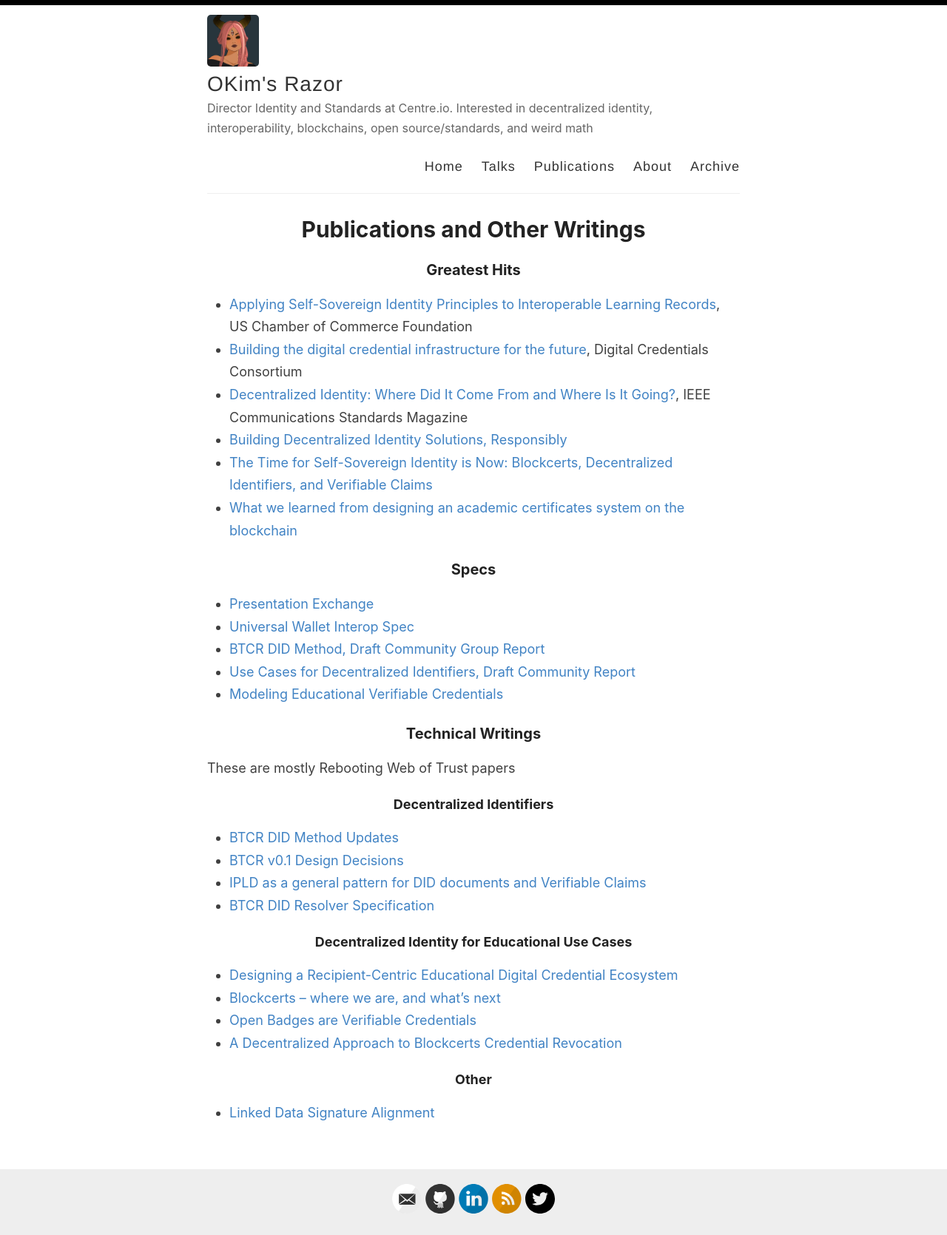
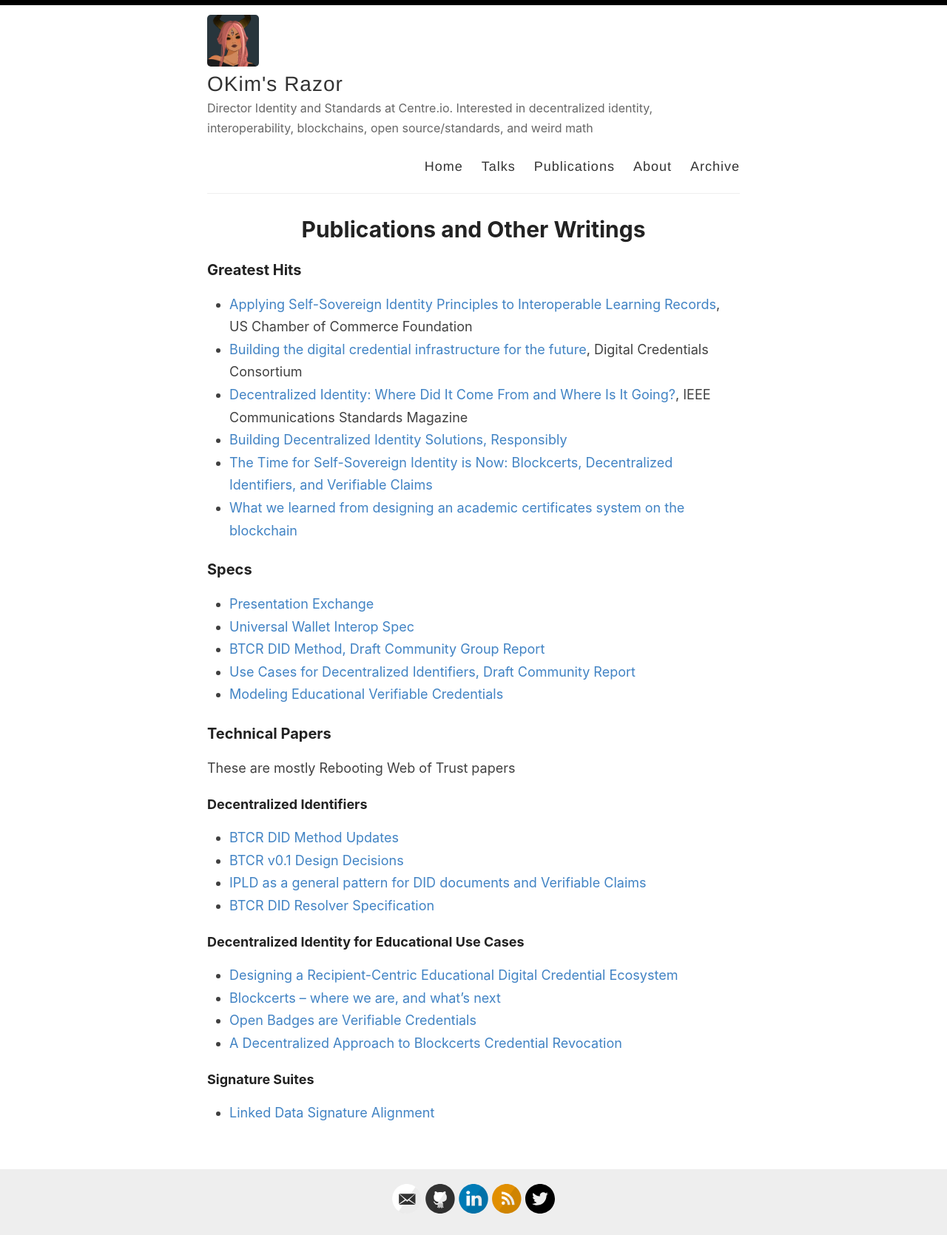
Before and after one commit to kimdhamilton/kimdhamilton.github.io, a Jekyll site: the page built from _pages/publications.md, in a window 1280 px wide. Shown: the whole page at 74% size. Built offline with Jekyll 4.4.1, drawn with Linux system fonts in a browser that asks for light colours.

Commit message:
Update publications.md

```diff
--- a/_pages/publications.md
+++ b/_pages/publications.md
@@ -4,24 +4,7 @@
 permalink: /publications/
 ---
 
-<style>
-  <!-- overriding header text align -->
-  h1, h2, h3, h4, h5, h6 {
-  font-family: -system-ui, -apple-system, BlinkMacSystemFont, "Segoe UI", Roboto, Helvetica, Arial, sans-serif, "Apple Color Emoji", "Segoe UI Emoji", "Segoe UI Symbol";
-  color: $darkerGray;
-  font-weight: bold;
-
-  line-height: 1.7;
-  margin: 1em 0 15px;
-  padding: 0;
-  text-align: left;
-
-  @include mobile {
-    line-height: 1.4;
-  }
-}
-</style>
-### Greatest Hits
+<h3 style="text-align:left;">Greatest Hits</h3>
 
 - [Applying Self-Sovereign Identity Principles to Interoperable Learning Records](https://www.uschamberfoundation.org/sites/default/files/media-uploads/Applying%20SSI%20Principles%20to%20ILRs%20Report.pdf), US Chamber of Commerce Foundation
 - [Building the digital credential infrastructure for the future](https://digitalcredentials.mit.edu/wp-content/uploads/2020/02/white-paper-building-digital-credential-infrastructure-future.pdf), Digital Credentials Consortium
@@ -30,7 +13,7 @@
 - [The Time for Self-Sovereign Identity is Now: Blockcerts, Decentralized Identifiers, and Verifiable Claims](https://medium.com/learning-machine-blog/the-time-for-self-sovereign-identity-is-now-222aab97041b)
 - [What we learned from designing an academic certificates system on the blockchain](https://medium.com/mit-media-lab/what-we-learned-from-designing-an-academic-certificates-system-on-the-blockchain-34ba5874f196)
 
-### Specs
+<h3 style="text-align:left;">Specs</h3>
 
 - [Presentation Exchange](https://identity.foundation/presentation-exchange)
 - [Universal Wallet Interop Spec](https://w3c-ccg.github.io)
@@ -38,24 +21,24 @@
 - [Use Cases for Decentralized Identifiers, Draft Community Report](https://w3c-ccg.github.io/did-use-cases/)
 - [Modeling Educational Verifiable Credentials](https://w3c-ccg.github.io/vc-ed-models/)
 
-### Technical Writings
+<h3 style="text-align:left;">Technical Papers</h3>
 
 These are mostly Rebooting Web of Trust papers
 
-##### Decentralized Identifiers
+<h5 style="text-align:left;">Decentralized Identifiers</h5>
 
 - [BTCR DID Method Updates](https://medium.com/@kimdhamilton/btcr-did-method-updates-d0fd14386139)
 - [BTCR v0.1 Design Decisions](https://github.com/WebOfTrustInfo/rwot7-toronto/blob/master/final-documents/btcr_0_1.pdf)
 - [IPLD as a general pattern for DID documents and Verifiable Claims](https://github.com/WebOfTrustInfo/rwot7-toronto/blob/master/final-documents/ipld-did.pdf)
 - [BTCR DID Resolver Specification](https://github.com/WebOfTrustInfo/rebooting-the-web-of-trust-spring2018/blob/master/final-documents/btcr-resolver.pdf)
 
-##### Decentralized Identity for Educational Use Cases
+<h5 style="text-align:left;">Decentralized Identity for Educational Use Cases</h5>
 
 - [Designing a Recipient-Centric Educational Digital Credential Ecosystem](https://github.com/WebOfTrustInfo/rwot8-barcelona/blob/master/topics-and-advance-readings/educational-credentialing-ecosystem.md)
 - [Blockcerts -- where we are, and what's next](https://github.com/WebOfTrustInfo/rwot7-toronto/blob/master/topics-and-advance-readings/blockcerts_roadmap.md)
 - [Open Badges are Verifiable Credentials](https://github.com/WebOfTrustInfo/rebooting-the-web-of-trust-spring2018/blob/master/final-documents/open-badges-are-verifiable-credentials.pdf)
 - [A Decentralized Approach to Blockcerts Credential Revocation](https://github.com/WebOfTrustInfo/rwot5-boston/blob/master/final-documents/blockcerts-revocation.pdf)
 
-##### Other
+<h5 style="text-align:left;">Signature Suites</h5>
 
 - [Linked Data Signature Alignment](https://github.com/WebOfTrustInfo/rwot4-paris/blob/master/final-documents/ld-signatures.pdf)
```
